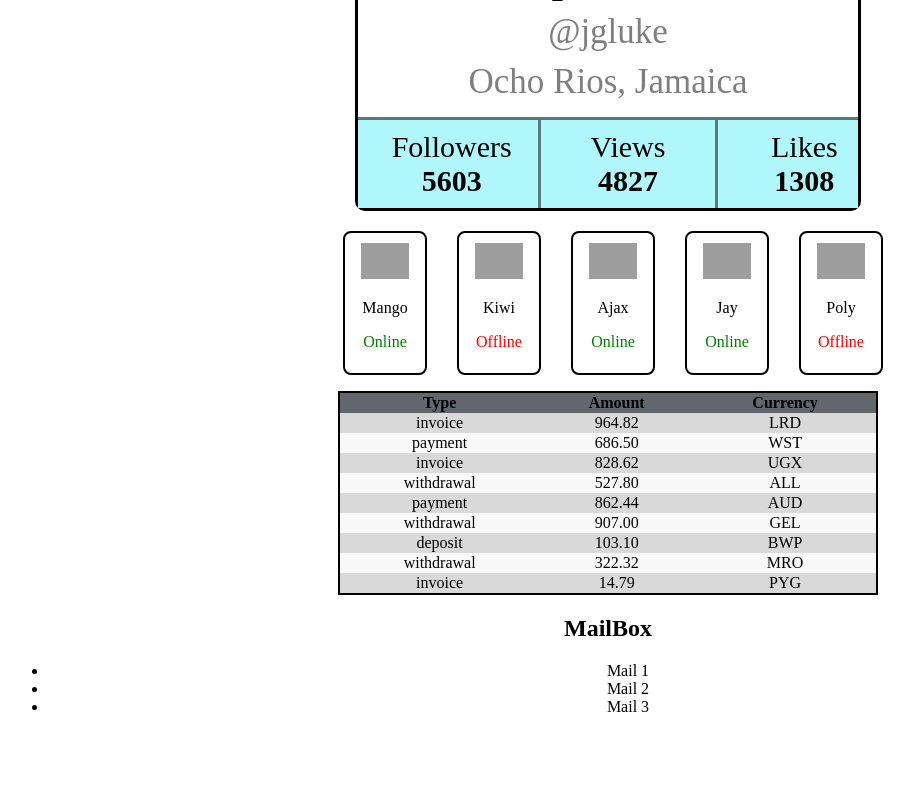
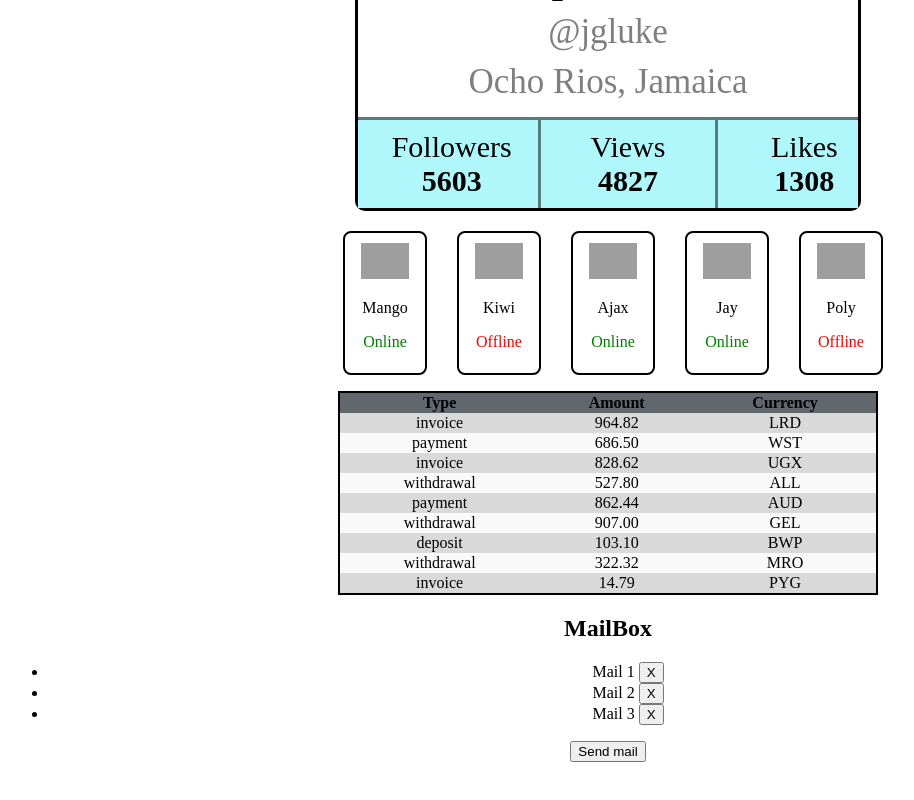
Before and after one commit to YelyzavetaMala/react, a React (Vite) app: page / in a window 1280 px wide. Shown: the part 804-1604 px from the top of the page, without its empty margins (32-946 px from the left). Before the commit the page ends 1576 px from the top, so only its background shows below. Built offline with nearby package versions, Linux system fonts and the light colour scheme; grey boxes are pictures that could not be loaded; the HTML template or start-up script is replaced by a standard one.

Commit message:
Lesson 2 2/5

```diff
--- a/src/components/MailBox.jsx
+++ b/src/components/MailBox.jsx
@@ -1,12 +1,27 @@
 function MailBox() {
+  const handleClick = (event) => {
+    console.log(event);
+  };
+  const handleDelete = (mailId) => {
+    console.log("mailId: ", mailId);
+  };
   return (
     <div>
       <h2>MailBox</h2>
       <ul>
-        <li>Mail 1</li>
-        <li>Mail 2</li>
-        <li>Mail 3</li>
+        <li>
+          Mail 1 <button onClick={() => handleDelete(1)}>X</button>
+        </li>
+        <li>
+          Mail 2 <button onClick={() => handleDelete(2)}>X</button>
+        </li>
+        <li>
+          Mail 3 <button onClick={() => handleDelete(3)}>X</button>
+        </li>
       </ul>
+      <button onClick={handleClick} type="button">
+        Send mail
+      </button>
     </div>
   );
 }
```
